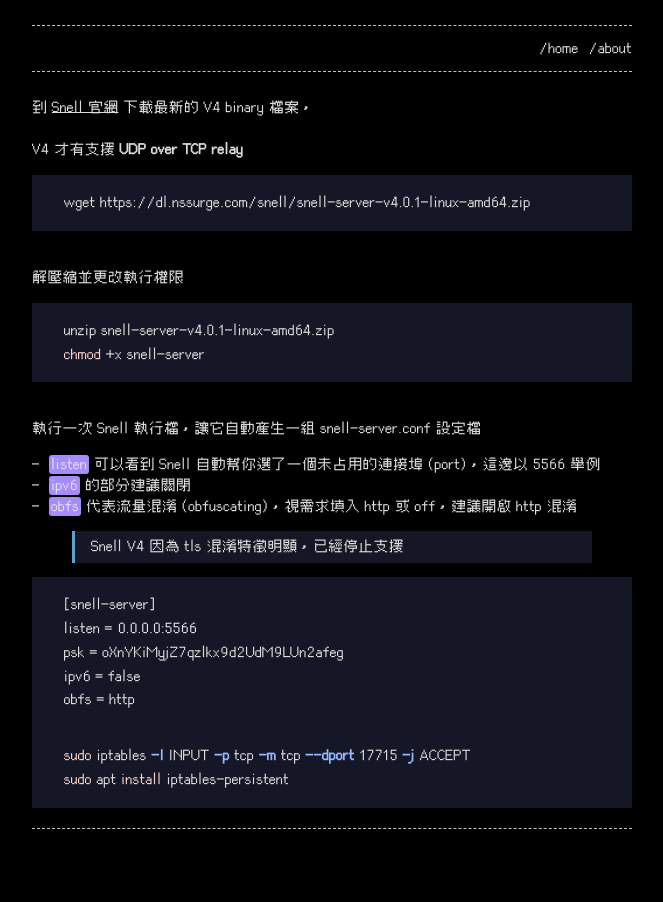
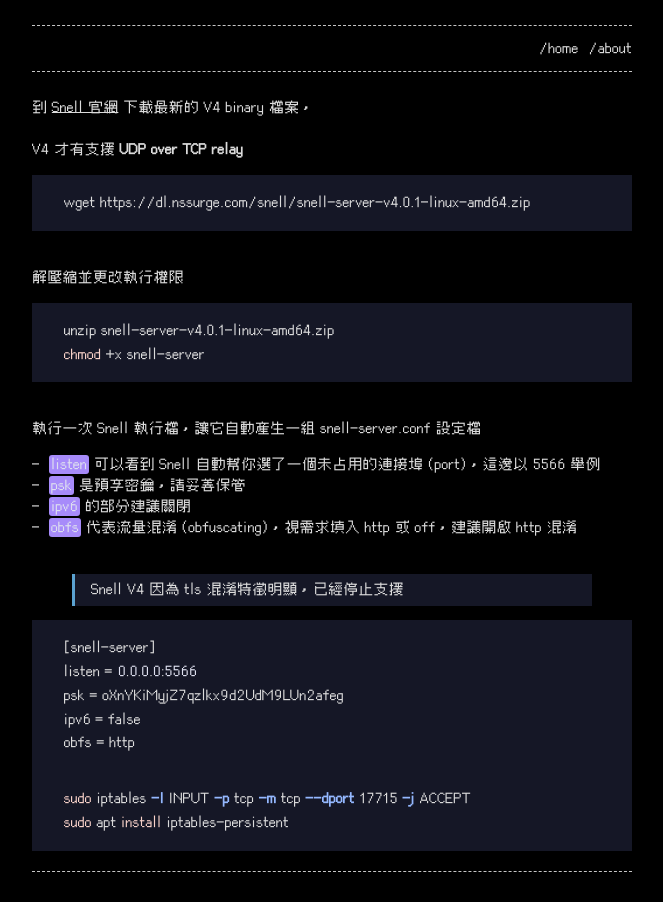
Before and after one commit to morningdip/home, a Jekyll site: the page built from _posts/2024-01-08-ponte.md, in a window 1280 px wide. Shown: the whole page, without its empty margins (308-971 px from the left). Built offline with Jekyll 4.4.1, drawn with Linux system fonts in a browser that asks for light colours.

Commit message:
Update 2024-01-08-ponte.md

```diff
--- a/_posts/2024-01-08-ponte.md
+++ b/_posts/2024-01-08-ponte.md
@@ -27,8 +27,11 @@ chmod +x snell-server
 執行一次 Snell 執行檔，讓它自動產生一組 snell-server.conf 設定檔
 
 - `listen` 可以看到 Snell 自動幫你選了一個未占用的連接埠 (port)，這邊以 5566 舉例
+- `psk` 是預享密鑰，請妥善保管
 - `ipv6` 的部分建議關閉
 - `obfs` 代表流量混淆 (obfuscating)，視需求填入 http 或 off，建議開啟 http 混淆
+
+<br/>
 
 > Snell V4 因為 tls 混淆特徵明顯，已經停止支援
 
```
